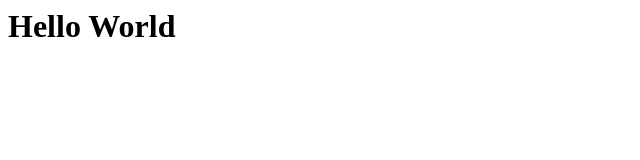
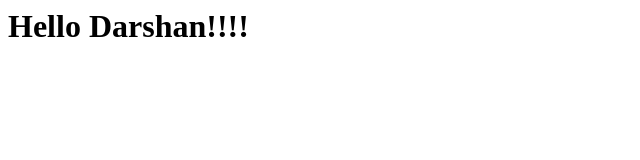
Before and after one commit to darshanc/tj, a plain HTML site: page index.html in a window 1280 px wide. Shown: the whole page, without its empty margins (0-640 px from the left). Drawn offline with Linux system fonts and the light colour scheme.

Commit message:
changes in index.html hello darshan added

```diff
--- a/index.html
+++ b/index.html
@@ -1 +1 @@
-<h1>Hello World</h1>
+<h1>Hello Darshan!!!!</h1>
```
